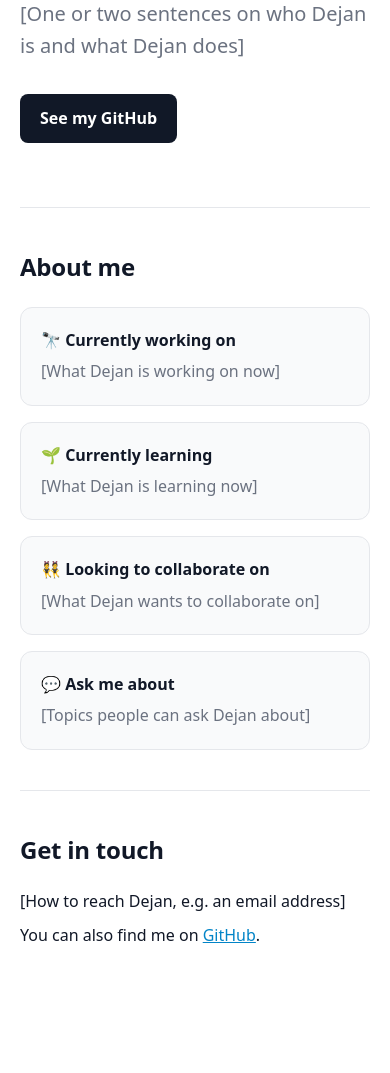
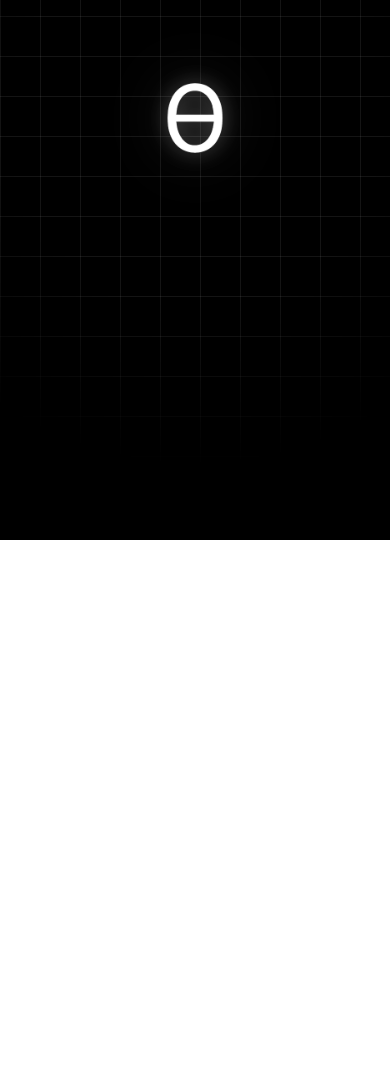
Before and after one commit to dejan0milosevic/dejan0milosevic, an Astro site: page / in a window 390 px wide. Shown: the part 304-1377 px from the top of the page. After the commit the page ends 844 px from the top, so only its background shows below. Built offline with nearby package versions, Linux system fonts and the light colour scheme; Astro itself is replaced by a stand-in of ours.

Commit message:
Na sajtu dejan0milosevic.com (repo dejan0milosevic/dejan0milosevic) z…
I turned the home page into a copy of 0.sh. The site builds, but I couldn't take a screenshot here, so I haven't checked the page by eye. The repo has no lint, typecheck or test scripts and no CI workflows to run.

Title: Make the home page a copy of 0.sh

- **What the page is now:** the saved 0.sh file is a single screen. It has a black background with a faint grid that fades out at the edges, and a white "θ" in the middle that glows slowly. It has no other text or sections, so the home page now looks the same and has the same browser-tab title, "θ.sh".
- **What I removed:** the old home page content, including all the empty "[…]" placeholders. The header and footer no longer show on the home page, to match 0.sh. They still show on the "page not found" page, which I didn't change.
- **The θ image:** I took it out of the saved page and added it to the site as `public/theta.png`.
- **The Letter Visitors script** is still in the shared page layout, so it loads on the home page as before and ⌘L / Letter Edit should keep working. Its site key was already a placeholder before this change, and I left it as it was.
- **What I didn't copy from the saved file:** a browser-extension script, 0.sh's Cloudflare analytics tag, and 0.sh's iPhone app-store banner. They belong to 0.sh or to whoever saved the page, not to this site. The site's own tab icon and link preview image also stay as they were.

```diff
--- a/src/layouts/Base.astro
+++ b/src/layouts/Base.astro
@@ -6,11 +6,13 @@ import "../styles/global.css";
 interface Props {
   title?: string;
   description?: string;
+  bare?: boolean;
 }
 
 const {
   title = "dejan0milosevic",
   description = "Dejan Milosevic's personal site.",
+  bare = false,
 } = Astro.props;
 const canonical = new URL(Astro.url.pathname, Astro.site);
 const ogImage = new URL("/og.png", Astro.site);
@@ -36,10 +38,16 @@ const ogImage = new URL("/og.png", Astro.site);
     <script is:inline async src="https://lettervisit.com/v.js?k=[Letter Visitors site key]"></script>
   </head>
   <body>
-    <Header />
-    <main>
+    {bare ? (
       <slot />
-    </main>
-    <Footer />
+    ) : (
+      <>
+        <Header />
+        <main>
+          <slot />
+        </main>
+        <Footer />
+      </>
+    )}
   </body>
 </html>
--- a/src/pages/index.astro
+++ b/src/pages/index.astro
@@ -1,111 +1,55 @@
 ---
 import Base from "../layouts/Base.astro";
 ---
-<Base title="Dejan Milosevic" description="Dejan Milosevic's personal site.">
-  <section class="hero container">
-    <p class="eyebrow">Hi there 👋</p>
-    <h1>I'm Dejan Milosevic.</h1>
-    <p class="lead">[One or two sentences on who Dejan is and what Dejan does]</p>
-    <div class="actions">
-      <a class="button" href="https://github.com/dejan0milosevic" rel="me">See my GitHub</a>
-    </div>
-  </section>
-
-  <section class="container about" aria-labelledby="about-heading">
-    <h2 id="about-heading">About me</h2>
-    <dl class="facts">
-      <div>
-        <dt>🔭 Currently working on</dt>
-        <dd>[What Dejan is working on now]</dd>
-      </div>
-      <div>
-        <dt>🌱 Currently learning</dt>
-        <dd>[What Dejan is learning now]</dd>
-      </div>
-      <div>
-        <dt>👯 Looking to collaborate on</dt>
-        <dd>[What Dejan wants to collaborate on]</dd>
-      </div>
-      <div>
-        <dt>💬 Ask me about</dt>
-        <dd>[Topics people can ask Dejan about]</dd>
-      </div>
-    </dl>
-  </section>
-
-  <section class="container contact" aria-labelledby="contact-heading">
-    <h2 id="contact-heading">Get in touch</h2>
-    <p>[How to reach Dejan, e.g. an email address]</p>
-    <p>You can also find me on <a href="https://github.com/dejan0milosevic" rel="me">GitHub</a>.</p>
-  </section>
+<Base title="θ.sh" bare>
+  <img src="/theta.png" alt="θ.sh" class="theta-img" width="288" height="288" />
 </Base>
 
-<style>
-  .hero {
-    padding-block: 6rem 4rem;
+<style is:global>
+  html,
+  body {
+    margin: 0;
+    padding: 0;
+    width: 100%;
+    height: 100%;
+    font-family: Arial, sans-serif;
+    background: #000;
+    overflow: hidden;
   }
-  .eyebrow {
-    margin: 0 0 0.5rem;
-    color: var(--muted);
-    font-weight: 600;
+
+  body {
+    display: flex;
+    flex-direction: row;
+    min-height: 0;
+    align-items: center;
+    justify-content: center;
   }
-  h1 {
-    margin: 0;
-    font-size: clamp(2.5rem, 6vw, 4rem);
-    line-height: 1.05;
-    letter-spacing: -0.03em;
+
+  body::before {
+    content: "";
+    position: fixed;
+    inset: 0;
+    background-image:
+      linear-gradient(rgba(255, 255, 255, 0.08) 1px, transparent 1px),
+      linear-gradient(90deg, rgba(255, 255, 255, 0.08) 1px, transparent 1px);
+    background-size: 40px 40px;
+    mask-image: radial-gradient(circle at center, black 40%, transparent 75%);
+    -webkit-mask-image: radial-gradient(circle at center, black 40%, transparent 75%);
   }
-  .lead {
-    max-width: 40rem;
-    margin: 1.25rem 0 0;
-    font-size: 1.25rem;
-    color: var(--muted);
+
+  @keyframes glow {
+    0% { text-shadow: 0 0 10px rgba(255, 255, 255, 0.3), 0 0 30px rgba(255, 255, 255, 0.15); }
+    50% { text-shadow: 0 0 20px rgba(255, 255, 255, 0.5), 0 0 50px rgba(255, 255, 255, 0.25); }
+    100% { text-shadow: 0 0 10px rgba(255, 255, 255, 0.3), 0 0 30px rgba(255, 255, 255, 0.15); }
   }
-  .actions {
-    margin-top: 2rem;
-  }
-  .button {
-    display: inline-block;
-    padding: 0.75rem 1.25rem;
-    border-radius: 0.5rem;
-    background: var(--ink);
-    color: #fff;
-    font-weight: 600;
-    text-decoration: none;
-  }
-  .button:hover {
-    background: #1f2937;
-  }
-  h2 {
-    font-size: 1.5rem;
-    letter-spacing: -0.01em;
-    margin: 0 0 1.25rem;
-  }
-  .about,
-  .contact {
-    padding-block: 2.5rem;
-    border-top: 1px solid var(--line);
-  }
-  .facts {
-    display: grid;
-    grid-template-columns: repeat(auto-fit, minmax(13rem, 1fr));
-    gap: 1rem;
-    margin: 0;
-  }
-  .facts div {
-    padding: 1.25rem;
-    border: 1px solid var(--line);
-    border-radius: 0.75rem;
-    background: var(--soft);
-  }
-  dt {
-    font-weight: 600;
-  }
-  dd {
-    margin: 0.35rem 0 0;
-    color: var(--muted);
-  }
-  .contact p {
-    margin: 0 0 0.5rem;
+
+  .theta-img {
+    width: clamp(120px, 20vw, 320px);
+    height: auto;
+    filter: brightness(0) invert(1) drop-shadow(0 0 10px rgba(255, 255, 255, 0.3)) drop-shadow(0 0 30px rgba(255, 255, 255, 0.15));
+    mix-blend-mode: screen;
+    animation: glow 4s ease-in-out infinite;
+    user-select: none;
+    pointer-events: none;
   }
 </style>
```
Also changed, not shown: public/theta.png (added).
